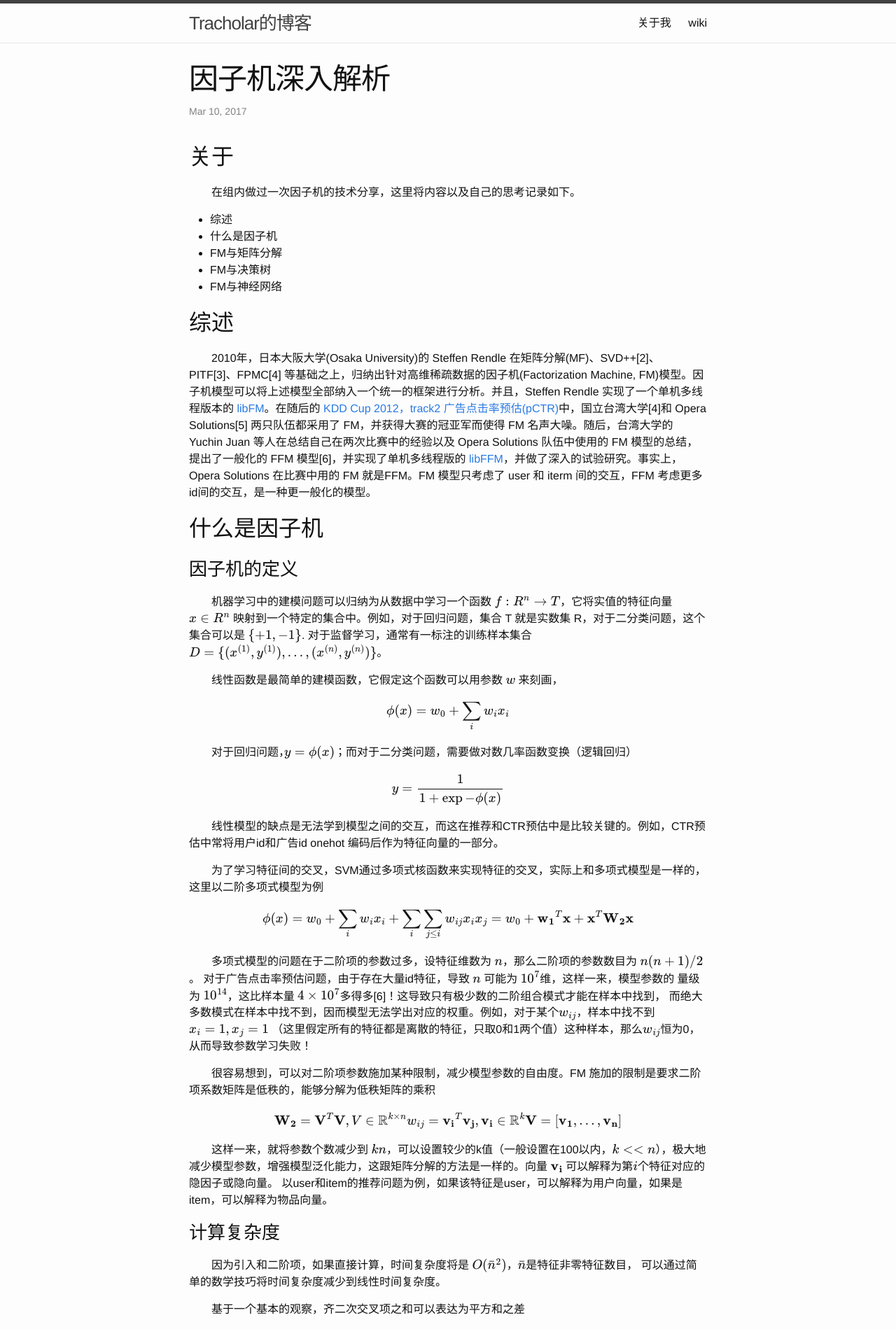
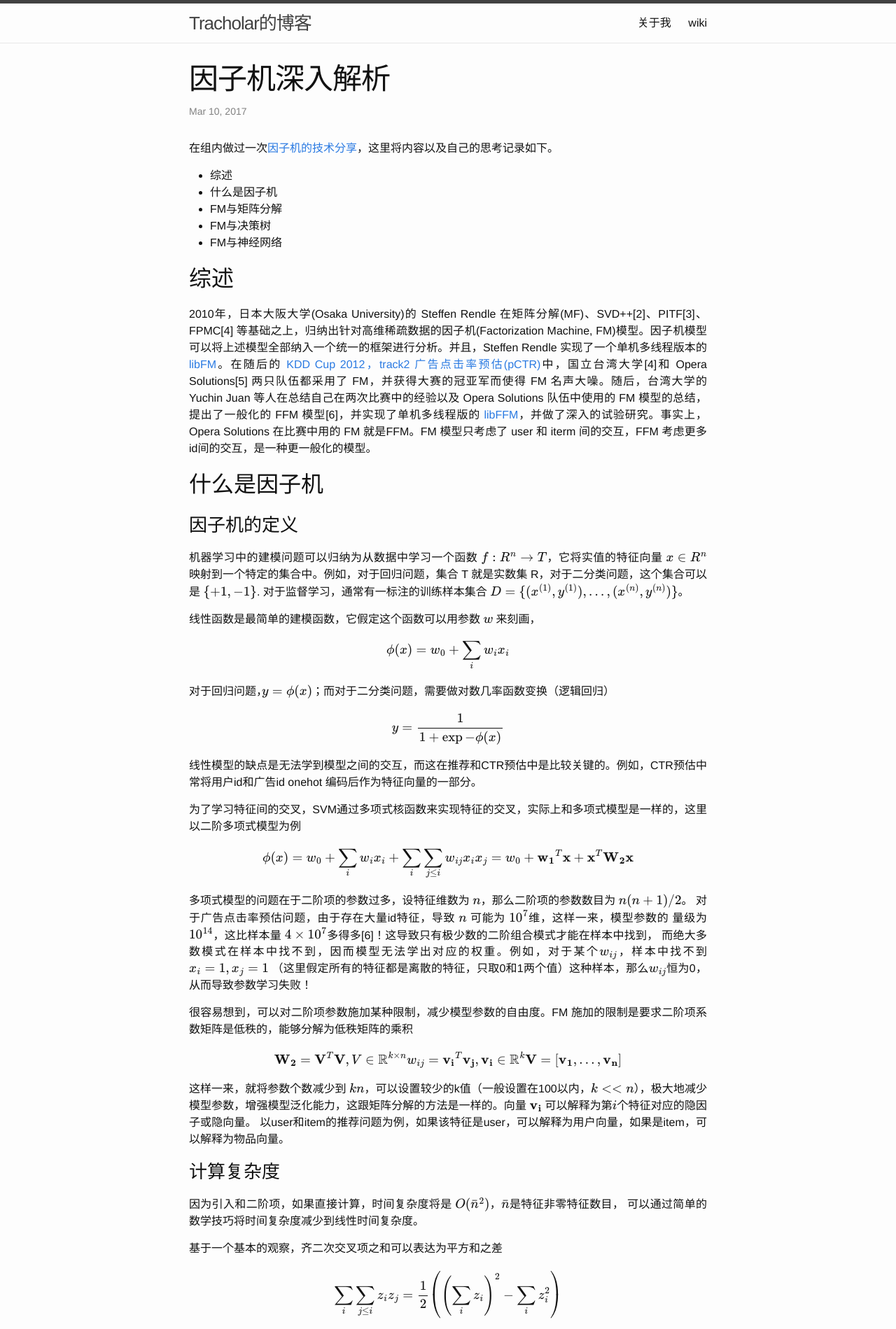
Before and after one commit to tracholar/tracholar.github.io, a Jekyll site: the page built from _posts/2017-03-10-factorization-machine.md, in a window 1280 px wide. Shown: the top 1899 px of the page at 70% size. Built offline with Jekyll 4.4.1, drawn with Linux system fonts in a browser that asks for light colours; formulas are drawn with MathJax 3; comment, search, counter and statistics services are not loaded.

Commit message:
add fm.pdf

```diff
--- a/_posts/2017-03-10-factorization-machine.md
+++ b/_posts/2017-03-10-factorization-machine.md
@@ -6,8 +6,7 @@ category: "machine-learning"
 tags: ["机器学习","算法","因子机"]
 ---
 
-## 关于
-在组内做过一次因子机的技术分享，这里将内容以及自己的思考记录如下。
+在组内做过一次[因子机的技术分享](/assets/doc/fm.pdf)，这里将内容以及自己的思考记录如下。
 
 - 综述
 - 什么是因子机
--- a/_sass/_base.scss
+++ b/_sass/_base.scss
@@ -205,5 +205,6 @@ pre {
 
 
 article p {
-	text-indent:2em;
+	/*text-indent:2em;*/
+    text-align: justify;
 }
```
Also changed, not shown: 1 other file.
